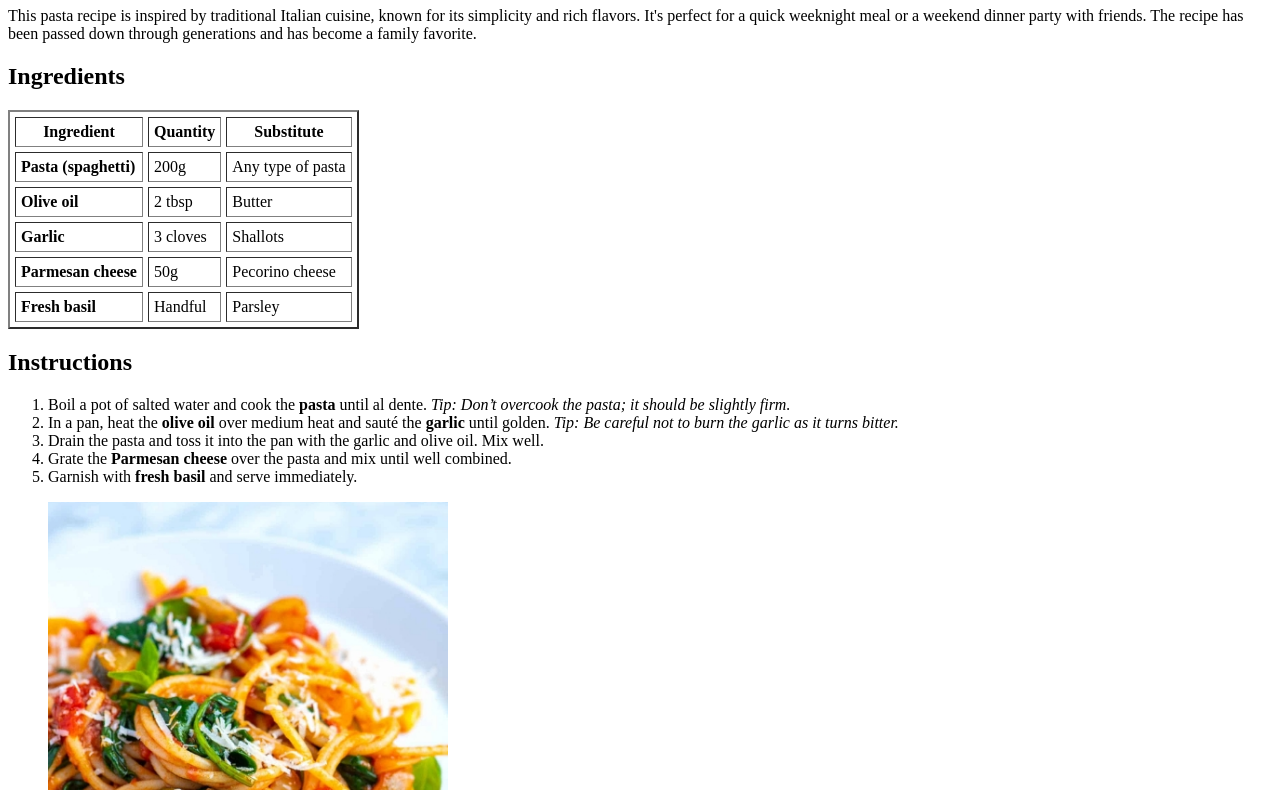
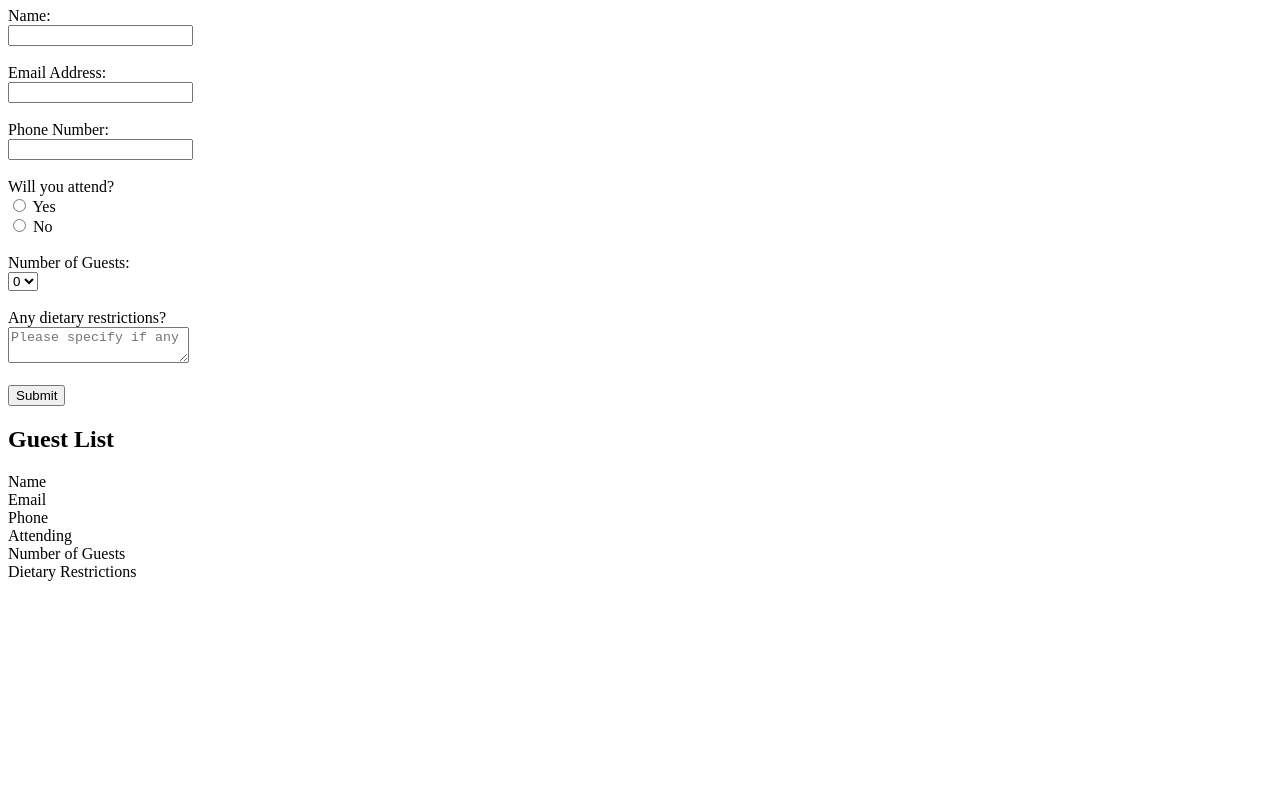
Before and after one commit to Lotty09/event-announcement, a plain HTML site: page index.html in a window 1280 px wide. Shown: the part 73-863 px from the top of the page. After the commit the page ends 800 px from the top, so only its background shows below. Drawn offline with Linux system fonts and the light colour scheme.

Commit message:
Add files via upload

```diff
--- a/index.html
+++ b/index.html
@@ -1,74 +1,50 @@
 <!DOCTYPE html>
 <html lang="en">
 <head>
-    <title>Delicious Pasta Recipe</title>
+  <title>Event RSVP Form</title>
 </head>
 <body>
-    <h1>Delicious Pasta Recipe</h1>
 
-    <p>This pasta recipe is inspired by traditional Italian cuisine, known for its simplicity and rich flavors. It's perfect for a quick weeknight meal or a weekend dinner party with friends. The recipe has been passed down through generations and has become a family favorite.</p>
+  <h1>RSVP for the Event</h1>
 
-    <h2>Ingredients</h2>
-    <table border="2" cellpadding="5" cellspacing="5">
-        <tr>
-            <th>Ingredient</th>
-            <th>Quantity</th>
-            <th>Substitute</th>
-        </tr>
-        <tr>
-            <td><b>Pasta (spaghetti)</b></td>
-            <td>200g</td>
-            <td>Any type of pasta</td>
-        </tr>
-        <tr>
-            <td><b>Olive oil</b></td>
-            <td>2 tbsp</td>
-            <td>Butter</td>
-        </tr>
-        <tr>
-            <td><b>Garlic</b></td>
-            <td>3 cloves</td>
-            <td>Shallots</td>
-        </tr>
-        <tr>
-            <td><b>Parmesan cheese</b></td>
-            <td>50g</td>
-            <td>Pecorino cheese</td>
-        </tr>
-        <tr>
-            <td><b>Fresh basil</b></td>
-            <td>Handful</td>
-            <td>Parsley</td>
-        </tr>
-    </table>
+  <form id="rsvpForm">
+    <label for="name">Name:</label><br>
+    <input type="text" id="name" name="name" required><br><br>
 
-    <h2>Instructions</h2>
-    <ol>
-        <li>Boil a pot of salted water and cook the <b>pasta</b> until al dente. <i>Tip: Don’t overcook the pasta; it should be slightly firm.</i></li>
-        <li>In a pan, heat the <b>olive oil</b> over medium heat and sauté the <b>garlic</b> until golden. <i>Tip: Be careful not to burn the garlic as it turns bitter.</i></li>
-        <li>Drain the pasta and toss it into the pan with the garlic and olive oil. Mix well.</li>
-        <li>Grate the <b>Parmesan cheese</b> over the pasta and mix until well combined.</li>
-        <li>Garnish with <b>fresh basil</b> and serve immediately.</li>
-    </ol>
+    <label for="email">Email Address:</label><br>
+    <input type="email" id="email" name="email" required><br><br>
 
-    <figure>
-        <img src="images/image2.jpeg" alt="Delicious Pasta" width="400">
-        <figcaption>The perfect plate of pasta ready to be served.</figcaption>
-    </figure>
+    <label for="phone">Phone Number:</label><br>
+    <input type="text" id="phone" name="phone" required><br><br>
 
-    <p><a href="#serving-tips">Jump to Serving Tips</a></p>
+    <label>Will you attend?</label><br>
+    <input type="radio" id="yes" name="attend" value="Yes" required>
+    <label for="yes">Yes</label><br>
+    <input type="radio" id="no" name="attend" value="No">
+    <label for="no">No</label><br><br>
 
-    <nav>
-        <h2>Other Recipes</h2>
-        <ul>
-            <li><a href="https://www.chefspencil.com" target="_blank">Desserts</a></li>
-            <li><a href="https://awajis.com" target="_blank">Beverages</a></li>
-        </ul>
-    </nav>
+    <label for="guests">Number of Guests:</label><br>
+    <select id="guests" name="guests">
+      <option value="0">0</option>
+      <option value="1">1</option>
+      <option value="2">2</option>
+      <option value="3">3</option>
+      <option value="4">4</option>
+      <option value="5">5</option>
+    </select><br><br>
 
-    <!-- Serving Tips section -->
-    <h2 id="serving-tips">Serving Tips</h2>
-    <p>Serve this pasta dish with a light salad and a glass of white wine for the perfect meal. <i>Tip: Warm the plates before serving to keep the pasta hot longer.</i></p>
+    <label for="dietaryRestrictions">Any dietary restrictions?</label><br>
+    <textarea id="dietaryRestrictions" name="dietaryRestrictions" placeholder="Please specify if any"></textarea><br><br>
 
-</body>
+    <button type="submit">Submit</button>
+  </form>
+
+  <h2>Guest List</h2>
+    Name<br/>
+    Email<br/>
+    Phone<br/>
+    Attending<br/>
+    Number of Guests<br/>
+    Dietary Restrictions<br/>
+    </body>
 </html>
```
